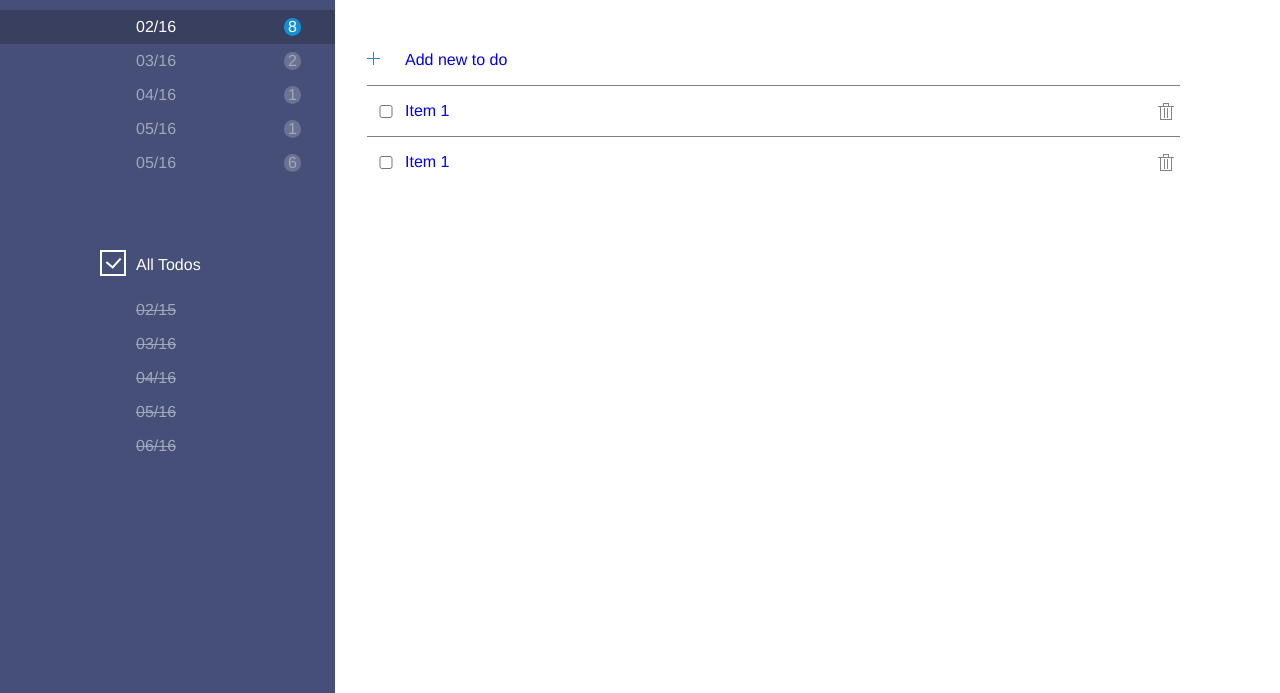
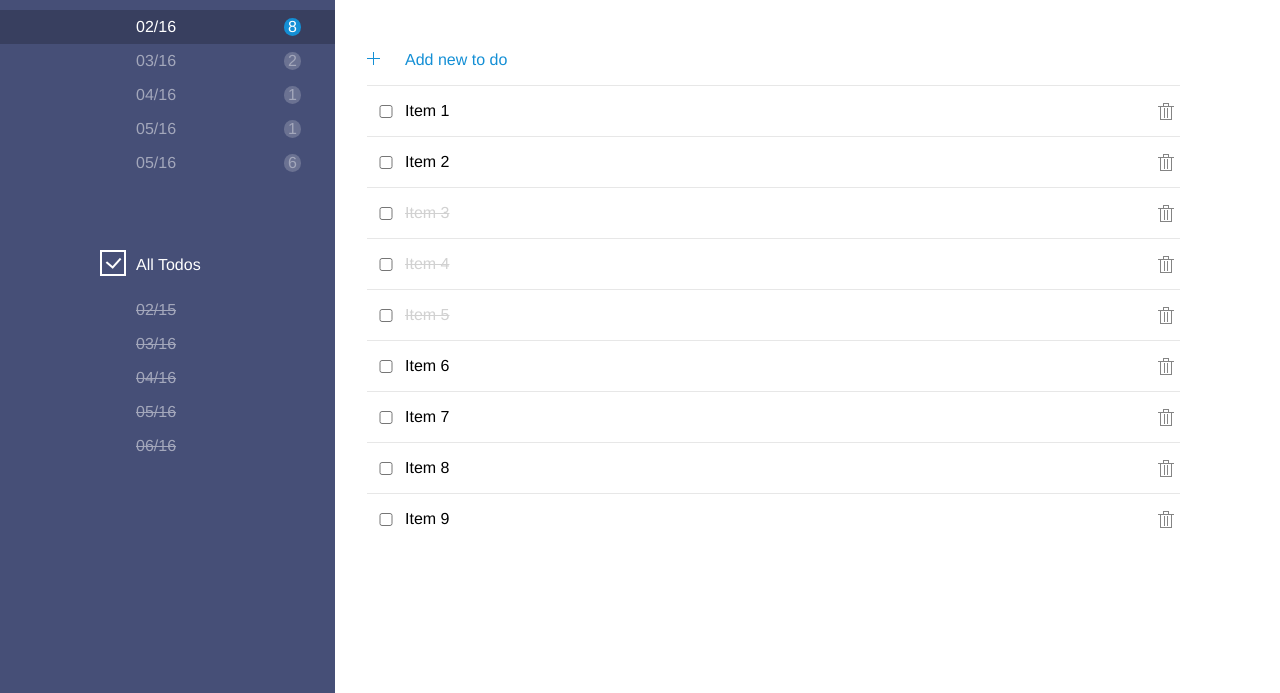
Before and after one commit to wor101-ls-javascript/LS202, a plain HTML site: page practice_projects/todo_list/index.html in a window 1280 px wide. Shown: the part 107-800 px from the top of the page. Drawn offline with Linux system fonts and the light colour scheme.

Commit message:
main page finished

```diff
--- a/practice_projects/todo_list/index.html
+++ b/practice_projects/todo_list/index.html
@@ -58,8 +58,8 @@
         </li>
       </ul>
       <div class="group_header">
-        <a id="all_link" href="#"><img src="images/done.png" alt="All Todos"/></a>
-        <h2 id="all_header">All Todos</h2>
+        <a href="#"><img src="images/done.png" alt="All Todos"/></a>
+        <h2>All Todos</h2>
       </div>
       <ul>
         <li>
@@ -98,18 +98,53 @@
       </section>
       <ul>
         <li>
-          <a class="first_column" href="#"><img id="plus" src="images/plus.png" alt="Plus Sign" /></a>
-          <a class="second_column" href="#">Add new to do</a>
+          <a href="#"><img id="plus" src="images/plus.png" alt="Plus Sign" /></a>
+          <a class="blue_text" href="#">Add new to do</a>
         </li>
         <li>
-          <input class="first_column" type="checkbox" />
+          <input type="checkbox" />
           <a href="#">Item 1</a>
           <input type="image" id="item_1" alt="trash" src="images/trash.png" />
         </li>
         <li>
-          <input class="first_column" type="checkbox" />
-          <a href="#"><p>Item 1</p></a>
-          <input type="image" id="item_1" alt="trash" src="images/trash.png" />
+          <input type="checkbox" />
+          <a href="#">Item 2</a>
+          <input type="image" id="item_2" alt="trash" src="images/trash.png" />
+        </li>
+        <li>
+          <input type="checkbox" />
+          <a class="strike_through" href="#">Item 3</a>
+          <input type="image" id="item_3" alt="trash" src="images/trash.png" />
+        </li>
+        <li>
+          <input type="checkbox" />
+          <a class="strike_through" href="#">Item 4</a>
+          <input type="image" id="item_4" alt="trash" src="images/trash.png" />
+        </li>
+        <li>
+          <input type="checkbox" />
+          <a class="strike_through" href="#">Item 5</a>
+          <input type="image" id="item_5" alt="trash" src="images/trash.png" />
+        </li>
+        <li>
+          <input type="checkbox" />
+          <a href="#">Item 6</a>
+          <input type="image" id="item_6" alt="trash" src="images/trash.png" />
+        </li>
+        <li>
+          <input type="checkbox" />
+          <a href="#">Item 7</a>
+          <input type="image" id="item_7" alt="trash" src="images/trash.png" />
+        </li>
+        <li>
+          <input type="checkbox" />
+          <a href="#">Item 8</a>
+          <input type="image" id="item_8" alt="trash" src="images/trash.png" />
+        </li>
+        <li>
+          <input type="checkbox" />
+          <a href="#">Item 9</a>
+          <input type="image" id="item_9" alt="trash" src="images/trash.png" />
         </li>
       </ul>
     </main>
--- a/practice_projects/todo_list/main.css
+++ b/practice_projects/todo_list/main.css
@@ -133,39 +133,30 @@ main li {
   grid-template-areas:
     "check main trash";
 
-  border-top: 1px solid grey;
+  border-top: 1px solid #e7e7e7;
 }
 
 main li:first-child {
   border-top: none;
 }
 
+main a {
+  color: black;
+}
+
+main a.strike_through {
+  color: #d1d1d1;
+  text-decoration: line-through;
+}
+
+main a:hover {
+  color: #148fd5;
+}
+
 input[type="trash"] {
   justify-self: end;
 }
 
-/*
-main li {
-  display: flex;
-  align-items: center;
-  box-sizing: border-box;
-  height: 50px;
-  border-top: 1px solid grey;
+.blue_text {
+  color: #148fd5;
 }
-
-main li:first-child {
-  border-top: none;
-}
-
-.first_column {
-  width: 38px;
-}
-
-#plus {
-  display: block;
-  margin: 0 auto;
-}
-
-input[type="image"] {
-
-} */
```
